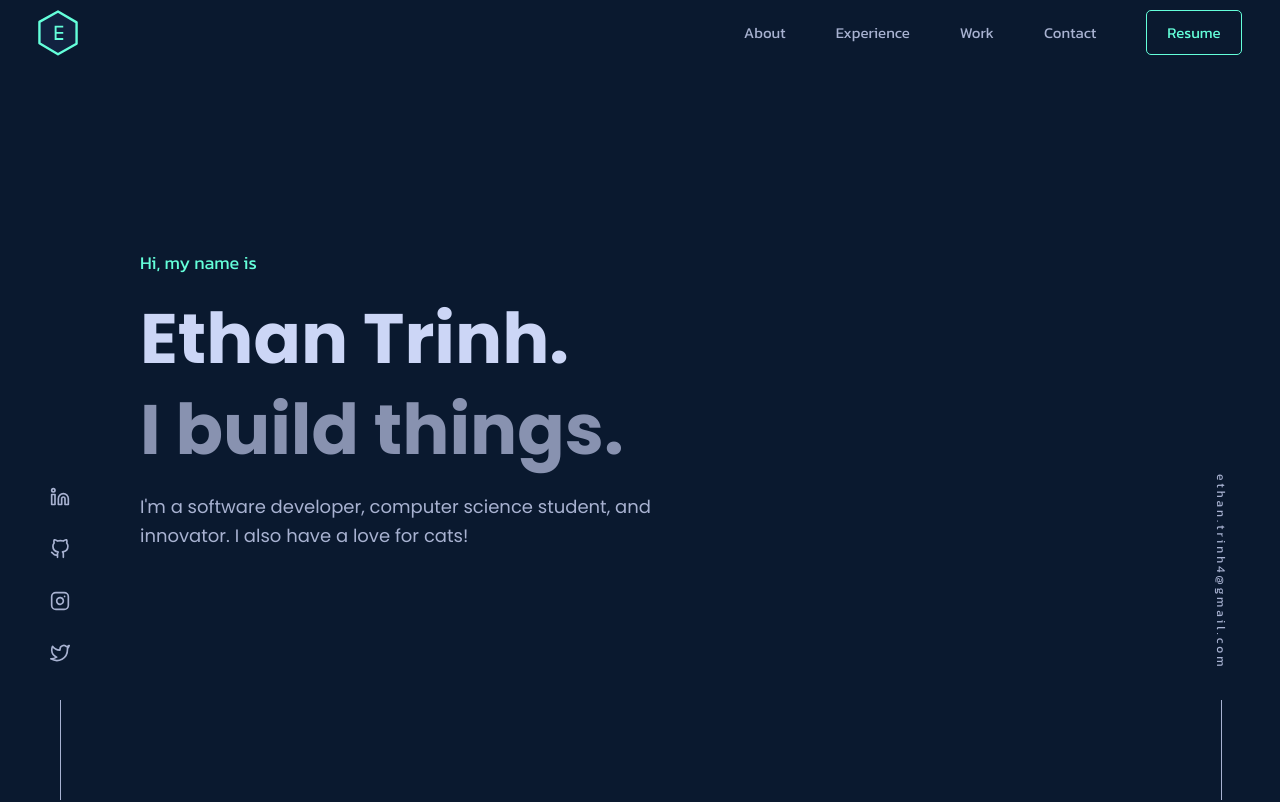
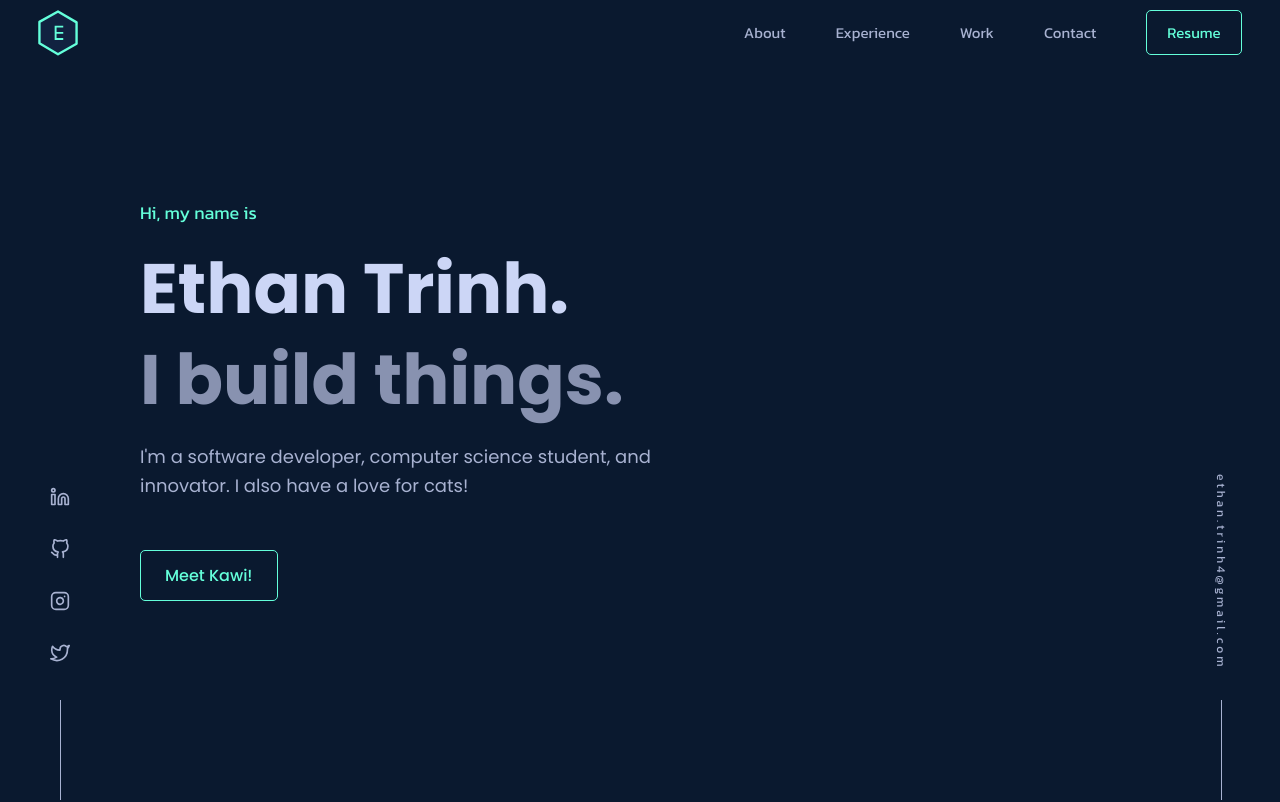
Before and after one commit to trinhee/portfolio, a React (Vite) app: page / in a window 1280 px wide. Shown: the top 802 px of the page. Built offline with nearby package versions, Linux system fonts and the light colour scheme.

Commit message:
kawi introduced!!!

```diff
--- a/src/Hero.css
+++ b/src/Hero.css
@@ -50,3 +50,25 @@ body {
     max-width: 600px;
     color: #a8b2d1;
 }
+
+#kawi {
+    display: inline-block; /* Ensures it behaves like a button */
+    color: #64ffda; /* Button text color */
+    font-size: 16px; /* Font size */
+    font-weight: 500; /* Slightly bold text */
+    text-decoration: none; /* Remove underline */
+    padding: 12px 24px; /* Padding for the button feel */
+    border: 1px solid #64ffda; /* Border color */
+    border-radius: 5px; /* Rounded corners */
+    background-color: transparent; /* Transparent background */
+    margin-top: 50px; /* Space between the description and button */
+    cursor: pointer; /* Show pointer on hover */
+    transition: all 0.3s ease; /* Smooth hover effect */
+}
+
+#kawi:hover {
+    background-color: #64ffda; /* Highlight background on hover */
+    color: #0a192f; /* Change text color on hover */
+    transform: translateY(-2px); /* Slight lift effect on hover */
+    box-shadow: 0px 4px 15px rgba(100, 255, 218, 0.4); /* Glow effect */
+}
--- a/src/Hero.tsx
+++ b/src/Hero.tsx
@@ -10,6 +10,8 @@ function Hero(){
             <p className='description'>
               I'm a software developer, computer science student, and innovator. I also have a love for cats!
             </p>
+
+            <a href="https://docs.google.com/presentation/d/1V-RjEP-uA9VNTSAPscU4xPDbIRitUe7VRgzZmBwhuwg/edit?usp=sharing" id="kawi" target='_blank'>Meet Kawi!</a>
         </div>
     </body>
     );
```
